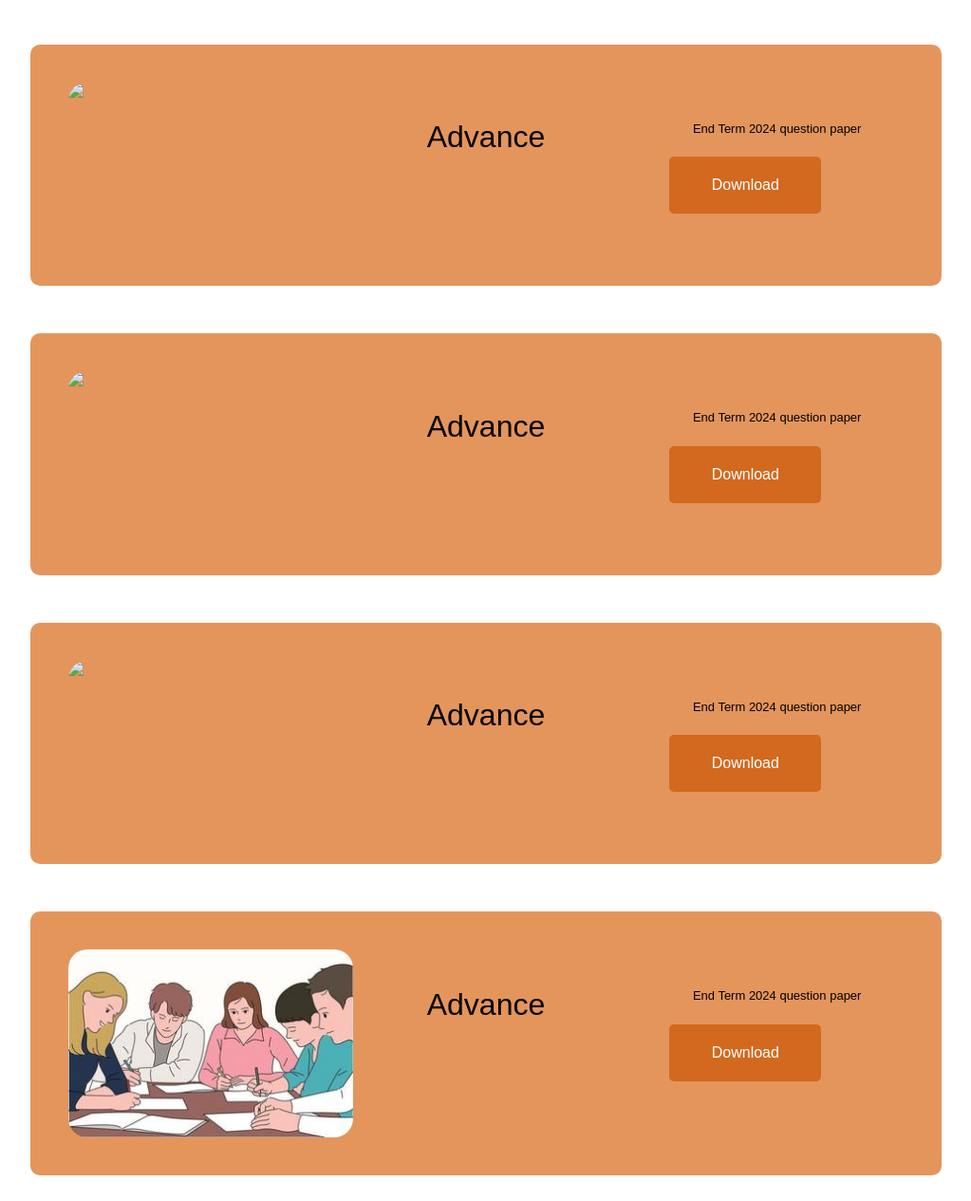
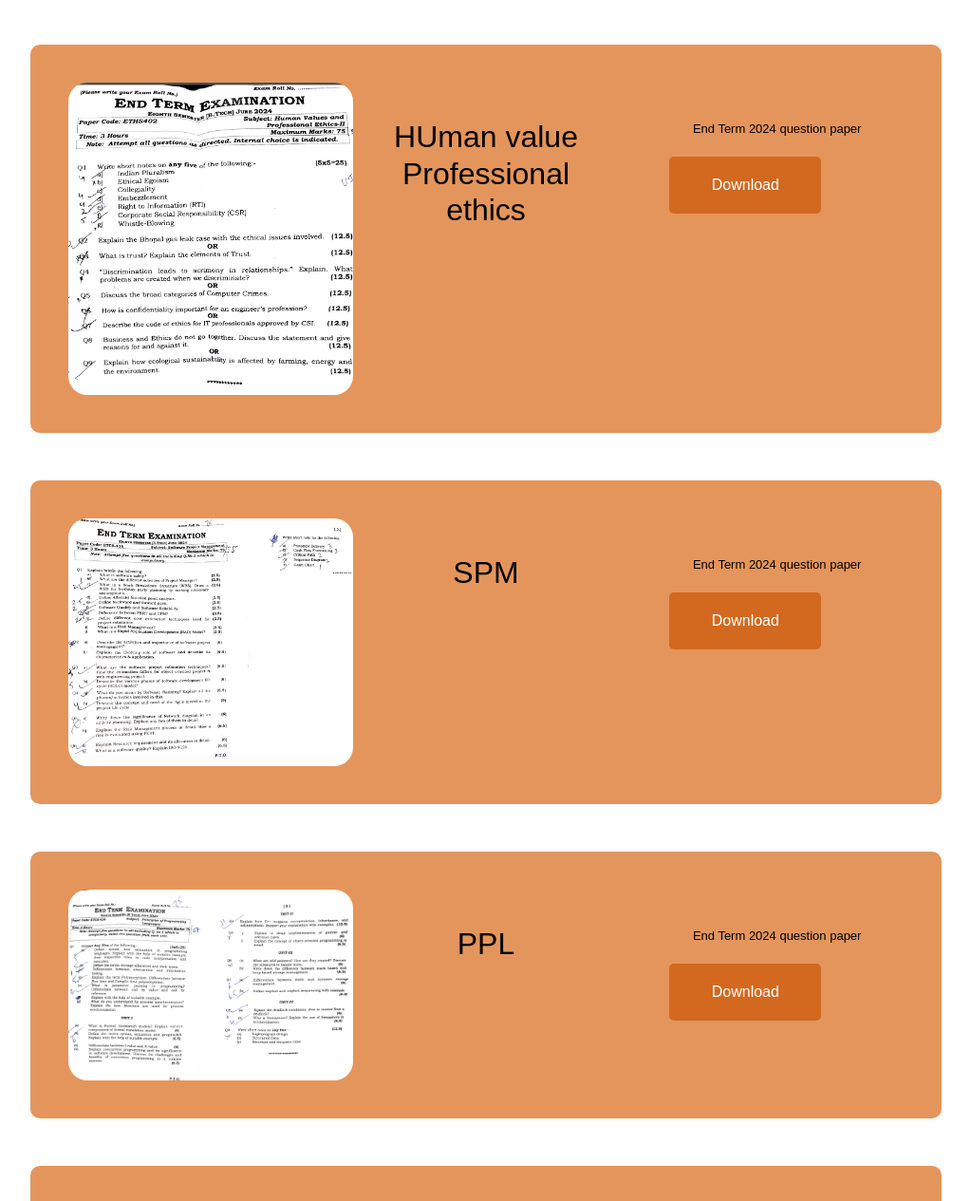
Before and after one commit to shrexa/IPU-stuffs, a plain HTML site: page index.html in a window 1280 px wide. Shown: the part 2375-3640 px from the top of the page at 95% size, without its empty margins (148-1171 px from the left). Drawn offline with nearby package versions, Linux system fonts and the light colour scheme.

Commit message:
2024 end term

```diff
--- a/index.html
+++ b/index.html
@@ -88,28 +88,28 @@
             <a href="./images/adbms.jpg" download class="btn" target="_blank" >Download </a></p>
         </div>
         <div class="pdf">
-            <img src="./images/">
-            <h2><br>Advance </h2>
+            <img src="./images/HVPend.jpg">
+            <h2><br>HUman value Professional ethics </h2>
             <p><br><br>End Term 2024 question paper
-            <a href="./images/.jpg" download class="btn" target="_blank" >Download </a></p>
+            <a href="./images/HVPend.jpg" download class="btn" target="_blank" >Download </a></p>
         </div>
         <div class="pdf">
-            <img src="./images/">
-            <h2><br>Advance </h2>
+            <img src="./images/SPMend24.jpg">
+            <h2><br>SPM </h2>
             <p><br><br>End Term 2024 question paper
-            <a href="./images/.jpg" download class="btn" target="_blank" >Download </a></p>
+            <a href="./images/SPMend24.jpg" download class="btn" target="_blank" >Download </a></p>
         </div>
         <div class="pdf">
-            <img src="./images/">
-            <h2><br>Advance </h2>
+            <img src="./images/PPL24.jpg">
+            <h2><br>PPL </h2>
             <p><br><br>End Term 2024 question paper
-            <a href="./images/.jpg" download class="btn" target="_blank" >Download </a></p>
+            <a href="./images/PPL24.jpg" download class="btn" target="_blank" >Download </a></p>
         </div>
         <div class="pdf">
-            <img src="./images/abtimg.jpg">
-            <h2><br>Advance </h2>
+            <img src="./images/MC24.jpg">
+            <h2><br>Mobile computing </h2>
             <p><br><br>End Term 2024 question paper
-            <a href="./images/.jpg" download class="btn" target="_blank" >Download </a></p>
+            <a href="./images/MC24.jpg" download class="btn" target="_blank" >Download </a></p>
         </div>
         <div class="pdf">
             <img src="./images/adbms.jpg">
```
Also changed, not shown: images/HVPend.jpg (renamed from images/Screenshot_20240622-130627_Adobe Scan.jpg), images/MC24.jpg (renamed from images/Screenshot_20240622-130602_Adobe Scan.jpg), images/ML24.jpg (renamed from images/Screenshot_20240622-130459_Adobe Scan.jpg), images/MLmid24.jpg (renamed from images/MLsem8.jpg), images/PPL24.jpg (renamed from images/Screenshot_20240622-130419_Adobe Scan.jpg), images/SPMend24.jpg (renamed from images/Screenshot_20240622-130804_Adobe Scan.jpg).
